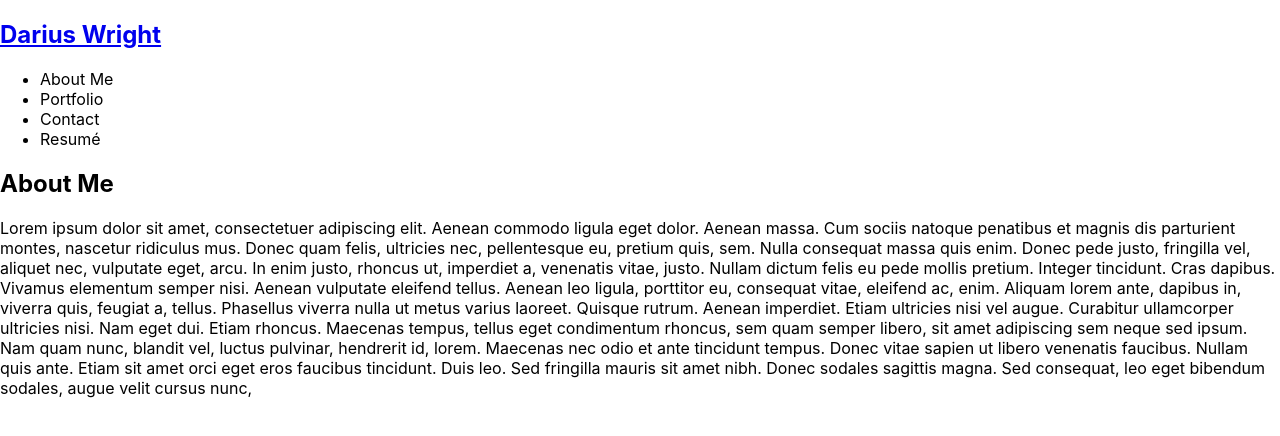
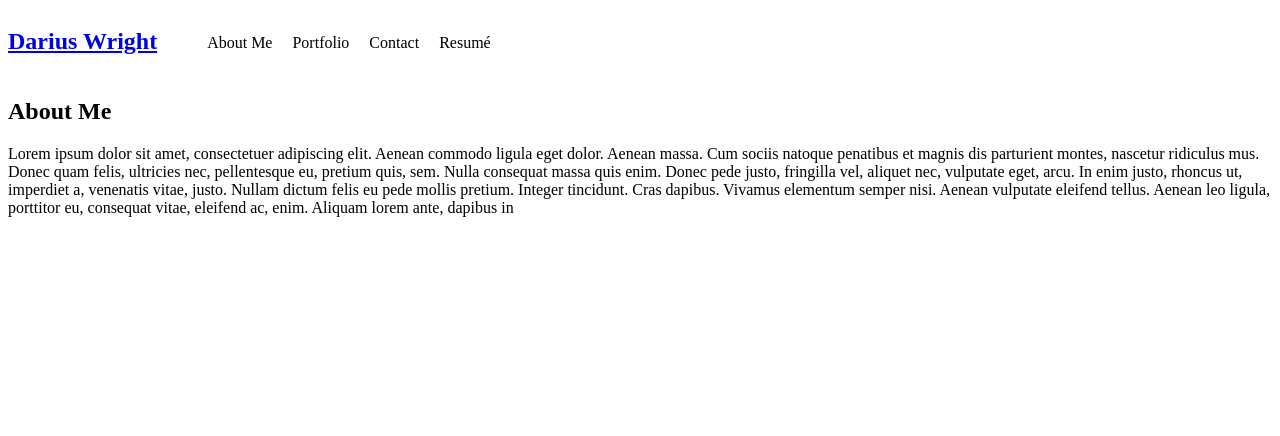
Before and after one commit to DariusJWright/portfolio, a React (Create React App) app: page / in a window 1280 px wide. Shown: the top 436 px of the page. Built offline with nearby package versions, Linux system fonts and the light colour scheme.

Commit message:
updated about me

```diff
--- a/src/components/About/About.js
+++ b/src/components/About/About.js
@@ -4,7 +4,8 @@
   return (
     <section>
       <h1 id='about'>About Me</h1>
-      <p>Lorem ipsum dolor sit amet, consectetuer adipiscing elit. Aenean commodo ligula eget dolor. Aenean massa. Cum sociis natoque penatibus et magnis dis parturient montes, nascetur ridiculus mus. Donec quam felis, ultricies nec, pellentesque eu, pretium quis, sem. Nulla consequat massa quis enim. Donec pede justo, fringilla vel, aliquet nec, vulputate eget, arcu. In enim justo, rhoncus ut, imperdiet a, venenatis vitae, justo. Nullam dictum felis eu pede mollis pretium. Integer tincidunt. Cras dapibus. Vivamus elementum semper nisi. Aenean vulputate eleifend tellus. Aenean leo ligula, porttitor eu, consequat vitae, eleifend ac, enim. Aliquam lorem ante, dapibus in, viverra quis, feugiat a, tellus. Phasellus viverra nulla ut metus varius laoreet. Quisque rutrum. Aenean imperdiet. Etiam ultricies nisi vel augue. Curabitur ullamcorper ultricies nisi. Nam eget dui. Etiam rhoncus. Maecenas tempus, tellus eget condimentum rhoncus, sem quam semper libero, sit amet adipiscing sem neque sed ipsum. Nam quam nunc, blandit vel, luctus pulvinar, hendrerit id, lorem. Maecenas nec odio et ante tincidunt tempus. Donec vitae sapien ut libero venenatis faucibus. Nullam quis ante. Etiam sit amet orci eget eros faucibus tincidunt. Duis leo. Sed fringilla mauris sit amet nibh. Donec sodales sagittis magna. Sed consequat, leo eget bibendum sodales, augue velit cursus nunc,</p>
+      <p>Lorem ipsum dolor sit amet, consectetuer adipiscing elit. Aenean commodo ligula eget dolor. Aenean massa. Cum sociis natoque penatibus et magnis dis parturient montes, nascetur ridiculus mus. Donec quam felis, ultricies nec, pellentesque eu, pretium quis, sem. Nulla consequat massa quis enim. Donec pede justo, fringilla vel, aliquet nec, vulputate eget, arcu. In enim justo, rhoncus ut, imperdiet a, venenatis vitae, justo. Nullam dictum felis eu pede mollis pretium. Integer tincidunt. Cras dapibus. Vivamus elementum semper nisi. Aenean vulputate eleifend tellus. Aenean leo ligula, porttitor eu, consequat vitae, eleifend ac, enim. Aliquam lorem ante, dapibus in
+      </p>
     </section>
   );
 };
--- a/src/components/Nav/Nav.js
+++ b/src/components/Nav/Nav.js
@@ -21,12 +21,12 @@
   }
 
   return (
-    <header>
+    <header className='flex-row'>
       <h2>
         <a href='/'>Darius Wright</a>
       </h2>
       <nav>
-        <ul>
+        <ul className='flex-row'>
           {links.map((link) => (
             <li key={link.name}>
               <span onClick={() => linkSelected(link.name)}>{link.name}</span>
--- a/src/index.css
+++ b/src/index.css
@@ -1,13 +1,13 @@
-body {
-  margin: 0;
-  font-family: -apple-system, BlinkMacSystemFont, 'Segoe UI', 'Roboto', 'Oxygen',
-    'Ubuntu', 'Cantarell', 'Fira Sans', 'Droid Sans', 'Helvetica Neue',
-    sans-serif;
-  -webkit-font-smoothing: antialiased;
-  -moz-osx-font-smoothing: grayscale;
+* {
+  box-sizing: border-box;
 }
 
-code {
-  font-family: source-code-pro, Menlo, Monaco, Consolas, 'Courier New',
-    monospace;
+li {
+  list-style: none;
+  margin: 10px;
 }
+
+.flex-row {
+  display: flex;
+  flex-wrap: wrap;
+}
```
